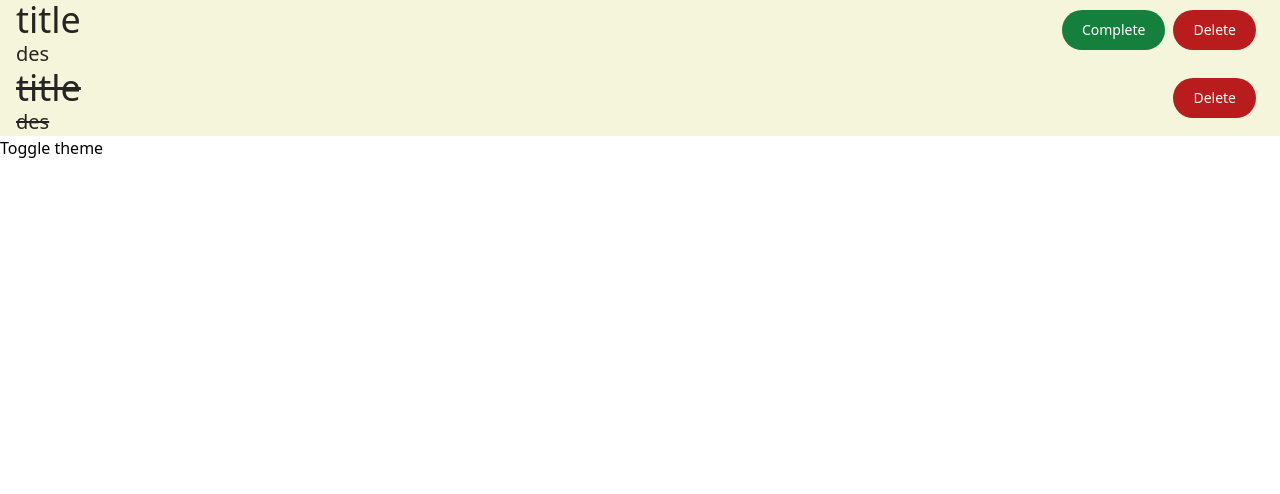
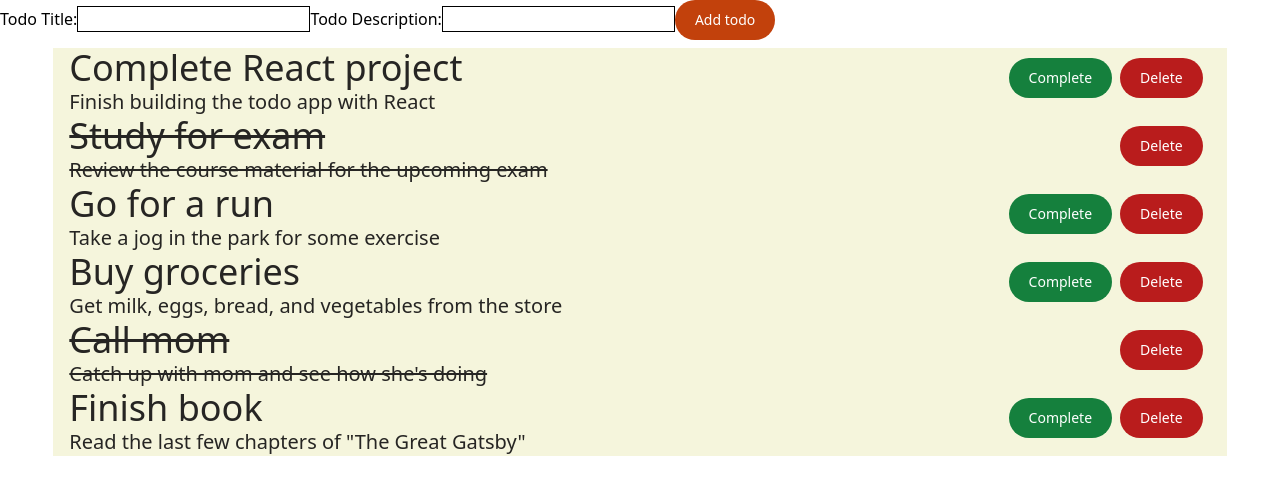
Before and after one commit to Anantha182/Todo-app, a React (Create React App) app: page / in a window 1280 px wide. Shown: the top 494 px of the page. Built offline with nearby package versions, Linux system fonts and the light colour scheme.

Commit message:
Adding new todo functionality

```diff
--- a/package.json
+++ b/package.json
@@ -9,6 +9,7 @@
     "react": "^18.2.0",
     "react-dom": "^18.2.0",
     "react-scripts": "5.0.1",
+    "uuid": "^9.0.1",
     "web-vitals": "^2.1.4"
   },
   "scripts": {
--- a/src/App.js
+++ b/src/App.js
@@ -1,12 +1,10 @@
 import Main from "./components/Main";
-import TodoItem from "./components/TodoItem";
+import TodoList from "./components/TodoList";
 import { ThemeProvider } from "./contexts/themeContext";
 
 function App() {
   return (
     <ThemeProvider>
-      <TodoItem title="title" description="des" isCompleted={false} />
-      <TodoItem title="title" description="des" isCompleted={true} />
       <Main />
     </ThemeProvider>
   );
--- a/src/components/AddTodo.jsx
+++ b/src/components/AddTodo.jsx
@@ -0,0 +1,47 @@
+import React, { useState } from "react";
+import Button from "./Button";
+import { v4 as uuidv4 } from "uuid";
+
+const AddTodo = ({ handleAddTodo }) => {
+  const [todoTitle, setTodoTitle] = useState("");
+  const [todoDescription, setTodoDescription] = useState("");
+  const customHandleAddTodo = () => {
+    setTodoTitle("");
+    setTodoDescription("");
+    return handleAddTodo({ todoTitle, todoDescription });
+  };
+  return (
+    <div>
+      <label htmlFor="todoTitle">Todo Title:</label>
+      <input
+        type="text"
+        id="todoTitle"
+        value={todoTitle}
+        onChange={(e) => setTodoTitle(e.target.value)}
+        className="border border-black"
+      />
+
+      <label htmlFor="todoDescription">Todo Description:</label>
+      <input
+        type="text"
+        id="todoDescription"
+        value={todoDescription}
+        onChange={(e) => setTodoDescription(e.target.value)}
+        className="border border-black"
+      />
+
+      <Button
+        color="orange"
+        onClick={() => {
+          setTodoDescription("");
+          setTodoTitle("");
+          return handleAddTodo(uuidv4(), todoTitle, todoDescription);
+        }}
+      >
+        Add todo
+      </Button>
+    </div>
+  );
+};
+
+export default AddTodo;
--- a/src/components/Button.jsx
+++ b/src/components/Button.jsx
@@ -1,7 +1,6 @@
 import React from "react";
 
 const Button = ({ onClick, color, children }) => {
-  console.log(color);
   return (
     <button
       onClick={onClick}
--- a/src/components/Main.jsx
+++ b/src/components/Main.jsx
@@ -1,9 +1,21 @@
-import { useThemeProvider } from "../hooks/useThemeProvider";
+import React from "react";
+import TodoList from "./TodoList";
+import AddTodo from "./AddTodo";
+import useHandleTodos from "../hooks/useHandleTodos";
 
 const Main = () => {
-  const { theme, toggleTheme } = useThemeProvider();
-  console.log(theme);
-  return <button onClick={() => toggleTheme()}>Toggle theme</button>;
+  const { todos, handleCompleteTodo, handleDeleteTodo, handleAddTodo } =
+    useHandleTodos();
+  return (
+    <>
+      <AddTodo handleAddTodo={handleAddTodo} />
+      <TodoList
+        todos={todos}
+        handleCompleteTodo={handleCompleteTodo}
+        handleDeleteTodo={handleDeleteTodo}
+      />
+    </>
+  );
 };
 
 export default Main;
--- a/src/components/TodoItem.jsx
+++ b/src/components/TodoItem.jsx
@@ -7,8 +7,9 @@ const TodoItem = ({
   title,
   description,
   isCompleted,
-  onComplete,
-  onDelete,
+  handleCompleteTodo,
+  handleDeleteTodo,
+  id,
 }) => {
   const { theme } = useThemeProvider();
 
@@ -29,11 +30,11 @@ const TodoItem = ({
       </div>
       <div className="flex justify-between items-center mr-4">
         {!isCompleted && (
-          <Button onClick={onComplete} color="green">
+          <Button id={id} onClick={() => handleCompleteTodo(id)} color="green">
             Complete
           </Button>
         )}
-        <Button onClick={onDelete} color="red">
+        <Button id={id} onClick={() => handleDeleteTodo(id)} color="red">
           Delete
         </Button>
       </div>
--- a/src/components/TodoList.jsx
+++ b/src/components/TodoList.jsx
@@ -0,0 +1,26 @@
+import TodoItem from "./TodoItem";
+
+const TodoList = ({todos, handleCompleteTodo, handleDeleteTodo}) => {
+
+
+  return (
+    <div className="w-11/12 m-auto">
+      {todos &&
+        todos.map((todo) => {
+          return (
+            <TodoItem
+              key={todo.id}
+              title={todo.title}
+              description={todo.description}
+              isCompleted={todo.isCompleted}
+              id={todo.id}
+              handleCompleteTodo={handleCompleteTodo}
+              handleDeleteTodo={handleDeleteTodo}
+            />
+          );
+        })}
+    </div>
+  );
+};
+
+export default TodoList;
--- /dev/null
+++ b/src/hooks/useHandleTodos.js
@@ -0,0 +1,58 @@
+import { useState, useEffect } from "react";
+import { todos as initialTodos } from "../utils/sampleTodos";
+
+const useHandleTodos = () => {
+  if (!localStorage.getItem("todos")) {
+    localStorage.setItem("todos", JSON.stringify(initialTodos));
+  }
+  const [todos, setTodos] = useState(JSON.parse(localStorage.getItem("todos")));
+
+  useEffect(() => {
+    const handleWindowReload = () => {
+      localStorage.setItem("todos", JSON.stringify(todos));
+    };
+    window.addEventListener("beforeunload", handleWindowReload);
+    return () => {
+      window.removeEventListener("beforeunload", handleWindowReload);
+    };
+  }, []);
+
+  const handleCompleteTodo = (id) => {
+    const newTodos = todos.map((todo) => {
+      if (todo.id === id) {
+        return { ...todo, isCompleted: true };
+      } else {
+        return todo;
+      }
+    });
+    setTodos(newTodos);
+  };
+  const handleDeleteTodo = (id) => {
+    const newTodos = todos.filter((todo) => todo.id !== id);
+    setTodos(newTodos);
+  };
+  const handleAddTodo = (id, title, description) => {
+    if (!id || !title || !description) {
+      return;
+    }
+    const newTodos = [
+      ...todos,
+      {
+        id: id,
+        title: title,
+        description: description,
+        isCompleted: false,
+      },
+    ];
+    console.log(newTodos);
+    setTodos(newTodos);
+  };
+  return {
+    todos,
+    handleAddTodo,
+    handleCompleteTodo,
+    handleDeleteTodo,
+  };
+};
+
+export default useHandleTodos;
--- /dev/null
+++ b/src/utils/sampleTodos.js
@@ -0,0 +1,42 @@
+import { v4 as uuidv4 } from "uuid";
+
+const todos = [
+  {
+    id: uuidv4(),
+    title: "Complete React project",
+    description: "Finish building the todo app with React",
+    isCompleted: false,
+  },
+  {
+    id: uuidv4(),
+    title: "Study for exam",
+    description: "Review the course material for the upcoming exam",
+    isCompleted: true,
+  },
+  {
+    id: uuidv4(),
+    title: "Go for a run",
+    description: "Take a jog in the park for some exercise",
+    isCompleted: false,
+  },
+  {
+    id: uuidv4(),
+    title: "Buy groceries",
+    description: "Get milk, eggs, bread, and vegetables from the store",
+    isCompleted: false,
+  },
+  {
+    id: uuidv4(),
+    title: "Call mom",
+    description: "Catch up with mom and see how she's doing",
+    isCompleted: true,
+  },
+  {
+    id: uuidv4(),
+    title: "Finish book",
+    description: 'Read the last few chapters of "The Great Gatsby"',
+    isCompleted: false,
+  },
+];
+
+export { todos };
```
Also changed, not shown: 1 other file (tests, documents, lock files or other folders).
